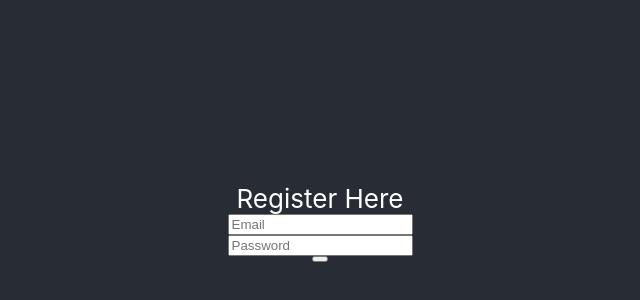
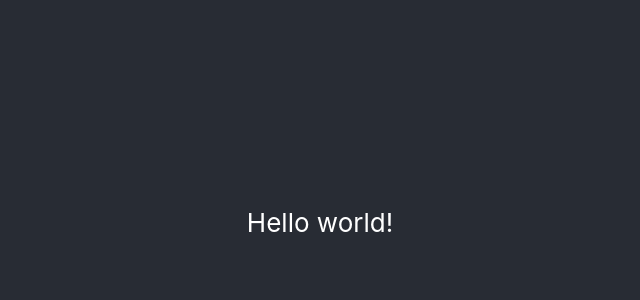
Before and after one commit to Hack4Impact-UMD/All-District-Reads-Web, a React (Create React App) app in the folder client/my-app/: page / in a window 1280 px wide. Shown: the part 178-478 px from the top of the page, without its empty margins (320-960 px from the left). Built offline with nearby package versions, Linux system fonts and the light colour scheme.

Commit message:
Remove register prototype

```diff
--- a/client/my-app/src/App.tsx
+++ b/client/my-app/src/App.tsx
@@ -1,13 +1,12 @@
 import './App.css';
-import FirebaseAuthRegisterPrototype from './Components/Auth/FirebaseAuthRegisterPrototype';
 
 function App() {
   return (
     <div className="App">
       <header className="App-header">
-        <FirebaseAuthRegisterPrototype/>
+        Hello world!
       </header>
-    </div>
+   </div>
   );
 }
 
```
